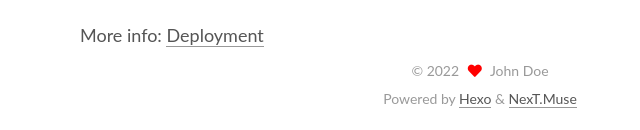
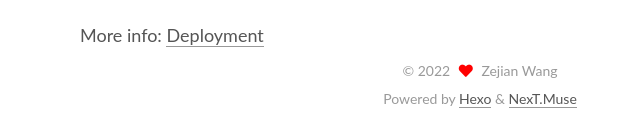
Before and after one commit to wzjian1018/wzjian1018.github.io, a plain HTML site: page 2022/10/17/hello-world/index.html in a window 1280 px wide. Shown: the part 1234-1364 px from the top of the page, 320-960 px from the left. Drawn offline with Linux system fonts and the light colour scheme.

Commit message:
Site updated: 2022-10-18 09:54:50

```diff
--- a/2022/10/17/hello-world/index.html
+++ b/2022/10/17/hello-world/index.html
@@ -29,7 +29,7 @@
 <meta property="og:locale" content="en_US">
 <meta property="article:published_time" content="2022-10-17T15:43:50.752Z">
 <meta property="article:modified_time" content="2022-10-17T15:41:43.174Z">
-<meta property="article:author" content="John Doe">
+<meta property="article:author" content="Zejian Wang">
 <meta name="twitter:card" content="summary">
 
 <link rel="canonical" href="https://wzjian1018.github.io/2022/10/17/hello-world/">
@@ -154,7 +154,7 @@
 
     <span hidden itemprop="author" itemscope itemtype="http://schema.org/Person">
       <meta itemprop="image" content="/images/avatar.gif">
-      <meta itemprop="name" content="John Doe">
+      <meta itemprop="name" content="Zejian Wang">
       <meta itemprop="description" content="">
     </span>
 
@@ -277,7 +277,7 @@
 
       <div class="site-overview-wrap sidebar-panel">
         <div class="site-author motion-element" itemprop="author" itemscope itemtype="http://schema.org/Person">
-  <p class="site-author-name" itemprop="name">John Doe</p>
+  <p class="site-author-name" itemprop="name">Zejian Wang</p>
   <div class="site-description" itemprop="description"></div>
 </div>
 <div class="site-state-wrap motion-element">
@@ -317,7 +317,7 @@
   <span class="with-love">
     <i class="fa fa-heart"></i>
   </span>
-  <span class="author" itemprop="copyrightHolder">John Doe</span>
+  <span class="author" itemprop="copyrightHolder">Zejian Wang</span>
 </div>
   <div class="powered-by">Powered by <a href="https://hexo.io/" class="theme-link" rel="noopener" target="_blank">Hexo</a> & <a href="https://muse.theme-next.org/" class="theme-link" rel="noopener" target="_blank">NexT.Muse</a>
   </div>
--- a/css/main.css
+++ b/css/main.css
@@ -1168,7 +1168,7 @@ pre .javascript .function {
 }
 .links-of-author a::before,
 .links-of-author span.exturl::before {
-  background: #0460fa;
+  background: #8293ff;
   border-radius: 50%;
   content: ' ';
   display: inline-block;
```
Also changed, not shown: archives/2022/10/index.html (+3 -3 lines), archives/2022/index.html (+3 -3 lines), archives/index.html (+3 -3 lines), index.html (+4 -4 lines).
